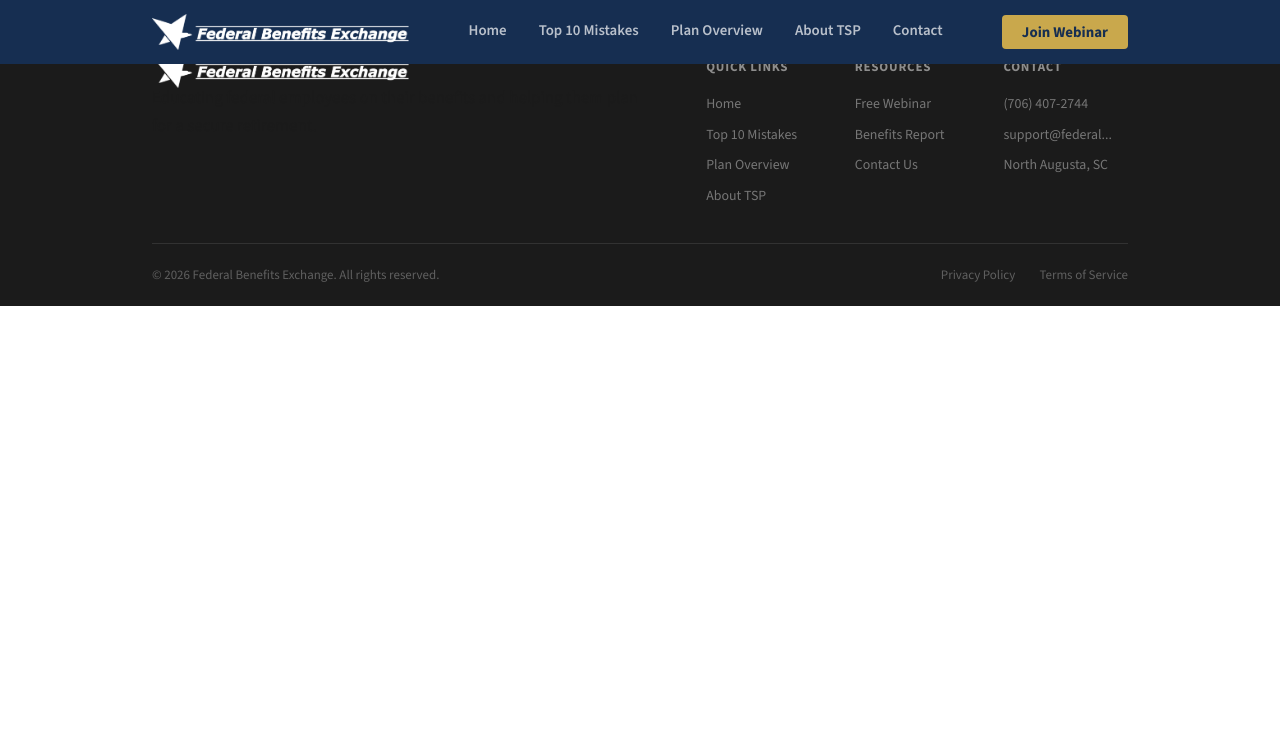
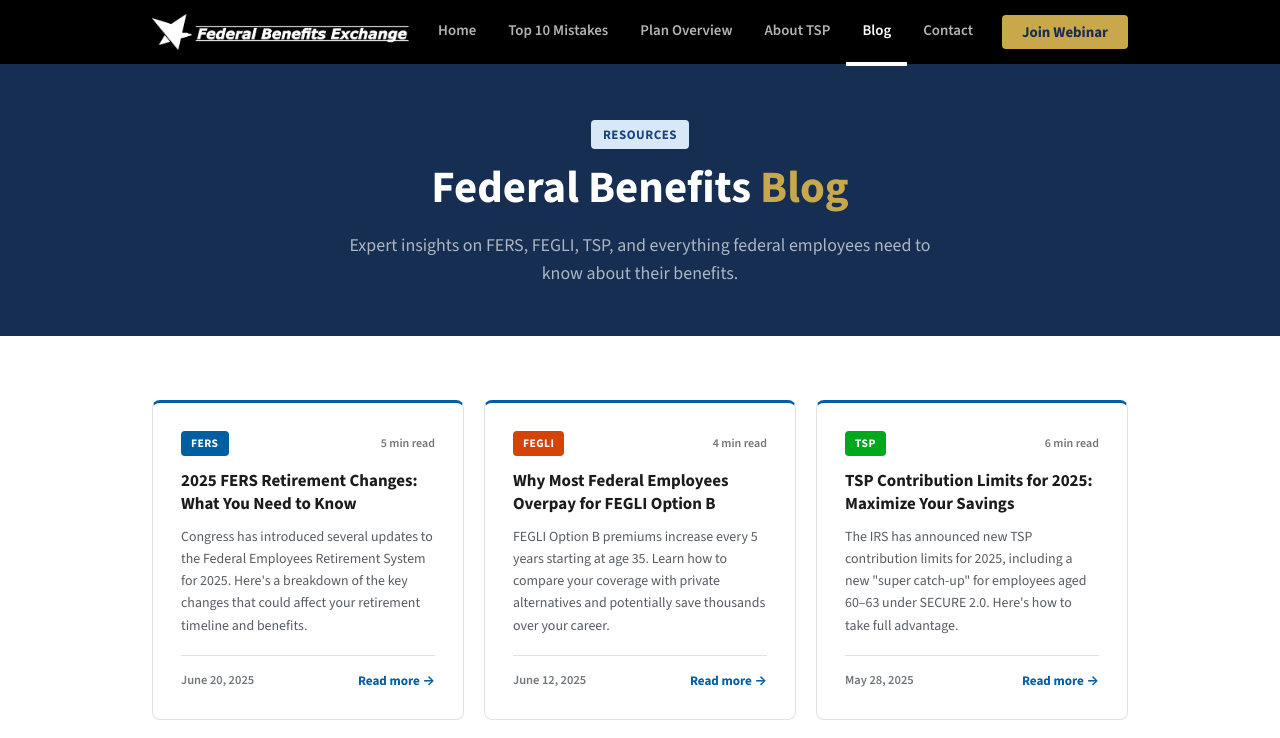
Before and after one commit to KvB-IM/fedben-website, a React (Vite) app: page /blog in a window 1280 px wide. Shown: the top 738 px of the page. Built offline with nearby package versions, Linux system fonts and the light colour scheme.

Commit message:
Add Blog page with 9 placeholder posts, fix nav/hero color separation (black nav)

```diff
--- a/src/App.jsx
+++ b/src/App.jsx
@@ -6,6 +6,7 @@ import Home from './pages/Home'
 import Mistakes from './pages/Mistakes'
 import Overview from './pages/Overview'
 import AboutTSP from './pages/AboutTSP'
+import Blog from './pages/Blog'
 import Contact from './pages/Contact'
 
 function App() {
@@ -18,6 +19,7 @@ function App() {
           <Route path="/mistakes" element={<Mistakes />} />
           <Route path="/overview" element={<Overview />} />
           <Route path="/tsp" element={<AboutTSP />} />
+          <Route path="/blog" element={<Blog />} />
           <Route path="/contact" element={<Contact />} />
         </Routes>
       </main>
--- a/src/components/Navbar.jsx
+++ b/src/components/Navbar.jsx
@@ -27,6 +27,7 @@ export default function Navbar() {
     { to: '/mistakes', label: 'Top 10 Mistakes' },
     { to: '/overview', label: 'Plan Overview' },
     { to: '/tsp', label: 'About TSP' },
+    { to: '/blog', label: 'Blog' },
     { to: '/contact', label: 'Contact' },
   ]
 
--- /dev/null
+++ b/src/pages/Blog.jsx
@@ -0,0 +1,135 @@
+import { Link } from 'react-router-dom'
+
+const blogs = [
+  {
+    id: 1,
+    title: '2025 FERS Retirement Changes: What You Need to Know',
+    excerpt: 'Congress has introduced several updates to the Federal Employees Retirement System for 2025. Here\'s a breakdown of the key changes that could affect your retirement timeline and benefits.',
+    date: 'June 20, 2025',
+    category: 'FERS',
+    readTime: '5 min read',
+  },
+  {
+    id: 2,
+    title: 'Why Most Federal Employees Overpay for FEGLI Option B',
+    excerpt: 'FEGLI Option B premiums increase every 5 years starting at age 35. Learn how to compare your coverage with private alternatives and potentially save thousands over your career.',
+    date: 'June 12, 2025',
+    category: 'FEGLI',
+    readTime: '4 min read',
+  },
+  {
+    id: 3,
+    title: 'TSP Contribution Limits for 2025: Maximize Your Savings',
+    excerpt: 'The IRS has announced new TSP contribution limits for 2025, including a new "super catch-up" for employees aged 60–63 under SECURE 2.0. Here\'s how to take full advantage.',
+    date: 'May 28, 2025',
+    category: 'TSP',
+    readTime: '6 min read',
+  },
+  {
+    id: 4,
+    title: 'Traditional vs. Roth TSP: Which Is Right for You?',
+    excerpt: 'Choosing between Traditional and Roth TSP contributions is one of the most important financial decisions you\'ll make as a federal employee. We break down the pros and cons.',
+    date: 'May 15, 2025',
+    category: 'TSP',
+    readTime: '7 min read',
+  },
+  {
+    id: 5,
+    title: 'How to Buy Back Military Time for Federal Retirement',
+    excerpt: 'If you served in the military before becoming a federal civilian employee, you may be able to "buy back" that time to increase your FERS retirement annuity. Here\'s the step-by-step process.',
+    date: 'May 2, 2025',
+    category: 'FERS',
+    readTime: '5 min read',
+  },
+  {
+    id: 6,
+    title: 'Understanding the FERS Supplement: Your Bridge to Social Security',
+    excerpt: 'The FERS Supplement provides income to bridge the gap between your retirement date and age 62 when Social Security kicks in. Learn who qualifies and how it\'s calculated.',
+    date: 'April 18, 2025',
+    category: 'Retirement',
+    readTime: '6 min read',
+  },
+  {
+    id: 7,
+    title: 'FEHB Open Season 2025: Tips for Choosing the Best Plan',
+    excerpt: 'With over 200 health plans available, Open Season can be overwhelming. Here are the key factors to consider when evaluating your FEHB options for next year.',
+    date: 'April 5, 2025',
+    category: 'FEHB',
+    readTime: '4 min read',
+  },
+  {
+    id: 8,
+    title: 'The Survivor Benefit Plan: Protecting Your Spouse in Retirement',
+    excerpt: 'Your SBP election at retirement is usually irrevocable. Understanding your options before you retire is critical to ensuring your spouse is properly protected.',
+    date: 'March 22, 2025',
+    category: 'Retirement',
+    readTime: '5 min read',
+  },
+  {
+    id: 9,
+    title: 'When Should You Claim Social Security as a FERS Retiree?',
+    excerpt: 'Claiming at 62, 67, or 70 can mean tens of thousands of dollars in difference over your lifetime. Learn the optimal strategy for coordinating Social Security with your FERS pension.',
+    date: 'March 10, 2025',
+    category: 'Social Security',
+    readTime: '8 min read',
+  },
+]
+
+const categoryColors = {
+  FERS: '#005ea2',
+  FEGLI: '#d54309',
+  TSP: '#00a91c',
+  FEHB: '#8168b3',
+  Retirement: '#C9A84C',
+  'Social Security': '#0081a1',
+}
+
+export default function Blog() {
+  return (
+    <div className="page">
+      <section className="page-header page-header-accent">
+        <div className="container">
+          <span className="section-tag section-tag-light">Resources</span>
+          <h1 className="page-title page-title-light">Federal Benefits <span className="text-gradient">Blog</span></h1>
+          <p className="page-subtitle page-subtitle-light">Expert insights on FERS, FEGLI, TSP, and everything federal employees need to know about their benefits.</p>
+        </div>
+      </section>
+
+      <section className="section">
+        <div className="container">
+          <div className="blog-grid">
+            {blogs.map((post) => (
+              <article className="blog-card" key={post.id} id={`blog-${post.id}`}>
+                <div className="blog-card-header">
+                  <span className="blog-category" style={{ background: categoryColors[post.category] || '#005ea2' }}>
+                    {post.category}
+                  </span>
+                  <span className="blog-read-time">{post.readTime}</span>
+                </div>
+                <h2 className="blog-card-title">{post.title}</h2>
+                <p className="blog-card-excerpt">{post.excerpt}</p>
+                <div className="blog-card-footer">
+                  <span className="blog-date">{post.date}</span>
+                  <span className="blog-read-link">Read more →</span>
+                </div>
+              </article>
+            ))}
+          </div>
+        </div>
+      </section>
+
+      <section className="section section-alt">
+        <div className="container">
+          <div className="page-cta">
+            <h2>Want Personalized Benefits Advice?</h2>
+            <p>Our blog covers general topics. For guidance specific to your situation, request a free benefits review.</p>
+            <div className="page-cta-actions">
+              <Link to="/contact" className="btn btn-primary btn-lg">Get Your Free Report</Link>
+              <a href="tel:7064072744" className="btn btn-secondary btn-lg">Call (706) 407-2744</a>
+            </div>
+          </div>
+        </div>
+      </section>
+    </div>
+  )
+}
--- a/src/styles/index.css
+++ b/src/styles/index.css
@@ -172,7 +172,7 @@ a:hover { color: var(--primary-dark); }
   right: 0;
   z-index: 1000;
   padding: 0;
-  background: var(--primary-darker);
+  background: #000;
   border-bottom: none;
   transition: all var(--transition);
 }
@@ -1516,3 +1516,99 @@ a.footer-link:hover { color: var(--white); }
   .cta-banner-actions { flex-direction: column; }
   .cta-banner-actions .btn { width: 100%; justify-content: center; }
 }
+
+/* ===== BLOG ===== */
+.blog-grid {
+  display: grid;
+  grid-template-columns: repeat(3, 1fr);
+  gap: 20px;
+}
+
+.blog-card {
+  padding: 28px;
+  background: var(--white);
+  border-radius: var(--radius-md);
+  border: 1px solid var(--base-lighter);
+  border-top: 3px solid var(--primary);
+  transition: all var(--transition);
+  display: flex;
+  flex-direction: column;
+}
+
+.blog-card:hover {
+  box-shadow: var(--shadow-md);
+  transform: translateY(-2px);
+}
+
+.blog-card-header {
+  display: flex;
+  align-items: center;
+  justify-content: space-between;
+  margin-bottom: 14px;
+}
+
+.blog-category {
+  display: inline-block;
+  padding: 3px 10px;
+  border-radius: var(--radius-sm);
+  font-size: 0.72rem;
+  font-weight: 700;
+  color: var(--white);
+  text-transform: uppercase;
+  letter-spacing: 0.04em;
+}
+
+.blog-read-time {
+  font-size: 0.75rem;
+  color: var(--text-muted);
+  font-weight: 600;
+}
+
+.blog-card-title {
+  font-size: 1.06rem;
+  font-weight: 700;
+  color: var(--text);
+  line-height: 1.35;
+  margin-bottom: 10px;
+}
+
+.blog-card-excerpt {
+  font-size: 0.87rem;
+  color: var(--text-secondary);
+  line-height: 1.6;
+  flex: 1;
+}
+
+.blog-card-footer {
+  display: flex;
+  align-items: center;
+  justify-content: space-between;
+  margin-top: 18px;
+  padding-top: 14px;
+  border-top: 1px solid var(--base-lighter);
+}
+
+.blog-date {
+  font-size: 0.78rem;
+  color: var(--text-muted);
+  font-weight: 600;
+}
+
+.blog-read-link {
+  font-size: 0.82rem;
+  font-weight: 700;
+  color: var(--primary);
+  cursor: pointer;
+}
+
+.blog-read-link:hover {
+  color: var(--primary-dark);
+}
+
+@media (max-width: 1024px) {
+  .blog-grid { grid-template-columns: repeat(2, 1fr); }
+}
+
+@media (max-width: 768px) {
+  .blog-grid { grid-template-columns: 1fr; max-width: 480px; margin: 0 auto; }
+}
```
